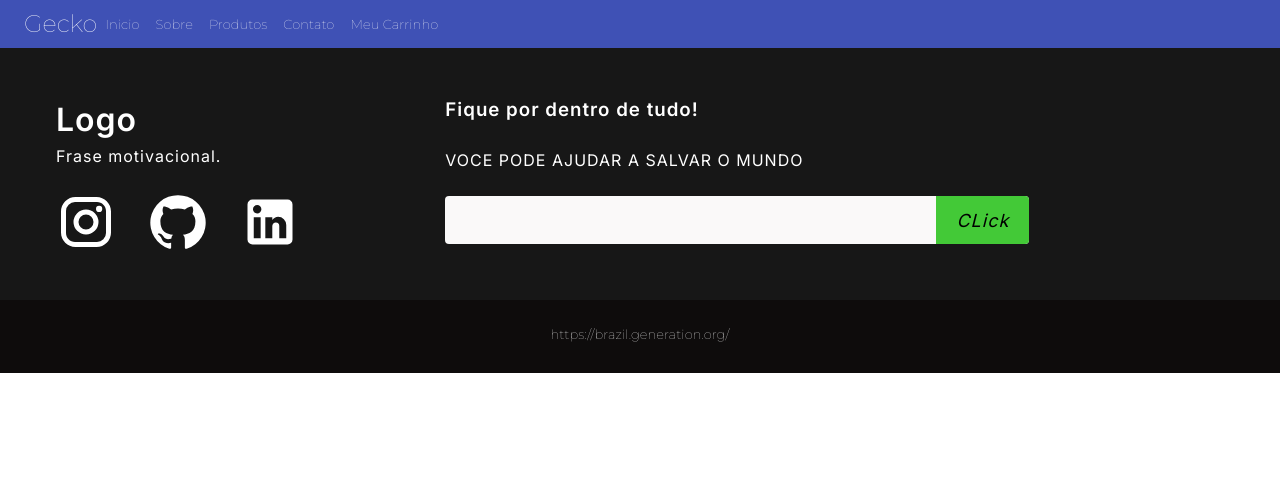
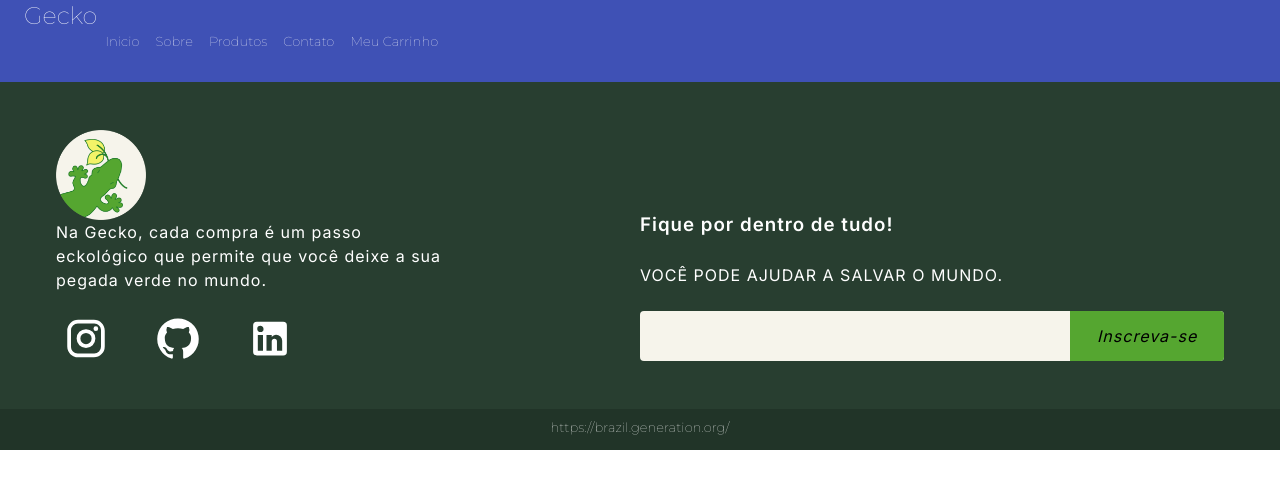
Before and after one commit to ProjetoGecko/frontend, a React (Vite) app: page / in a window 1280 px wide. Shown: the top 488 px of the page. Built offline with nearby package versions, Linux system fonts and the light colour scheme.

Commit message:
Estilização do Footer

```diff
--- a/src/components/static/Footer/Footer.css
+++ b/src/components/static/Footer/Footer.css
@@ -1,10 +1,21 @@
 @import url('https://fonts.googleapis.com/css2?family=Inter:wght@100;200;300;400;500;600&display=swap');
 
 :root {
-    --color-branco-0: #faf9f9;
-    --color-neutral-10: #171717;
-    --color-roxo:  #43c937;
+    --cor1: #F6F4EB;
+    --cor2: #F4F8D4;
+    --cor3: #F3F368;
+    --cor4: #88BB29;
+    --cor5: #55A630;
+    --cor6: #25812D;
+    --cor7: #456747;
+    --cor8: #283E30;
+    --cor9: #213428;
 
+    --background: var(--cor1);
+    --icone: var(--cor6);
+    --fonte-escura: var(--cor8);
+    --fonte-clara: var(--cor1);
+    --fonte-titulo: var(--cor6);
 
 }
 
@@ -22,7 +33,8 @@
 
     display: grid;
     padding: 3rem 3.5rem;
-
+    justify-content: space-between;
+    align-items: center;
 }
 
 
@@ -44,7 +56,7 @@
 .input_group {
     display: flex;
     align-items: center;
-    background-color: var(--color-branco-0);
+    background-color: var(--cor1);
     border-radius: 4px;
 }
 
@@ -52,16 +64,18 @@
     display: flex;
     flex-direction: column;
     gap: 1.5rem;
+    align-self: flex-end;
 
 }
 
 .input_group button {
-    background-color:var(--color-roxo);
+    background-color:var(--cor5);
     border: none;
 
-    padding: 0px 1.25rem;
-    font-size: 1.125rem;
-    height: 100%;
+    padding: 0px 1.50rem;
+    font-size: 1rem;
+    height: 50px;
+    width: 200px;
     border-radius: 0px 4px 4px 0px;
     cursor: pointer;
     transition: all 0.4s;
@@ -82,6 +96,14 @@
     display: flex;
     justify-content: center;
     font-size: 0.9rem;
-    padding: 1.5rem;
+    padding: 0.5rem;
     font-weight: 100;
 }
+
+.slogan{
+    margin-top: 1.5rem;
+}
+
+.logo{
+    margin-bottom: 50px;
+}
--- a/src/components/static/Footer/Footer.tsx
+++ b/src/components/static/Footer/Footer.tsx
@@ -5,34 +5,35 @@ import LinkedInIcon from '@material-ui/icons/LinkedIn';
 import { Typography, Grid } from '@material-ui/core';
 import { Box } from '@mui/material';
 import './Footer.css'
+import Logo from '../../../images/GeckoLogo.png';
 
 function Footer() {
 
     return (
         <>
-            <Grid container style={{ backgroundColor: "#171717" }} className="footer_content">
+            <Grid container style={{ backgroundColor: "#283E30" }} className="footer_content">
                 <Grid item xs={4} className="footer_contacts" style={{ color: "white" }}>
-                    <h1>Logo</h1>
-                    <p>Frase motivacional.</p>
+                    <img src={Logo} alt="Logo" width="90px" margin-bottom="50px"/>
+                    <p className="Slogan">Na Gecko, cada compra é um passo eckológico que permite que você deixe a sua pegada verde no mundo.</p>
 
                     <Box display="flex" alignItems="center" justifyContent="left" className="footer_social_media">
-                        <InstagramIcon className="redes" style={{ fontSize: 60, color: "White" }} />
-                        <GitHubIcon className="redes" style={{ fontSize: 60, color: "white" }} />
-                        <LinkedInIcon className="redes" style={{ fontSize: 60, color: "white" }} />
+                        <InstagramIcon className="redes" style={{ fontSize: 60, color: "White", height: "45px" }} />
+                        <GitHubIcon className="redes" style={{ fontSize: 60, color: "white", height: "45px" }} />
+                        <LinkedInIcon className="redes" style={{ fontSize: 60, color: "white", height: "45px" }} />
                     </Box>
                 </Grid>
                 <Grid item xs={6} className="footer_subscribe" style={{ color: "white" }} >
                     <h3>Fique por dentro de tudo!</h3>
-                    <p>VOCE PODE AJUDAR A SALVAR O MUNDO</p>
+                    <p>VOCÊ PODE AJUDAR A SALVAR O MUNDO.</p>
                     <Box className="input_group">
                         <input type="email" className="caixaemail" />
                         <button>
-                            <i>CLick</i>
+                            <i>Inscreva-se</i>
                         </button>
                     </Box>
                 </Grid>
             </Grid>
-            <Grid style={{ backgroundColor: "#0e0c0c" }} className="copy">
+            <Grid style={{ backgroundColor: "#213428" }} className="copy">
                 <a href="">
                     <Typography variant="subtitle2" gutterBottom style={{ color: "white" }} align="center">https://brazil.generation.org/</Typography>
                 </a>
```
Also changed, not shown: src/images/GeckoLogo.png (added).
